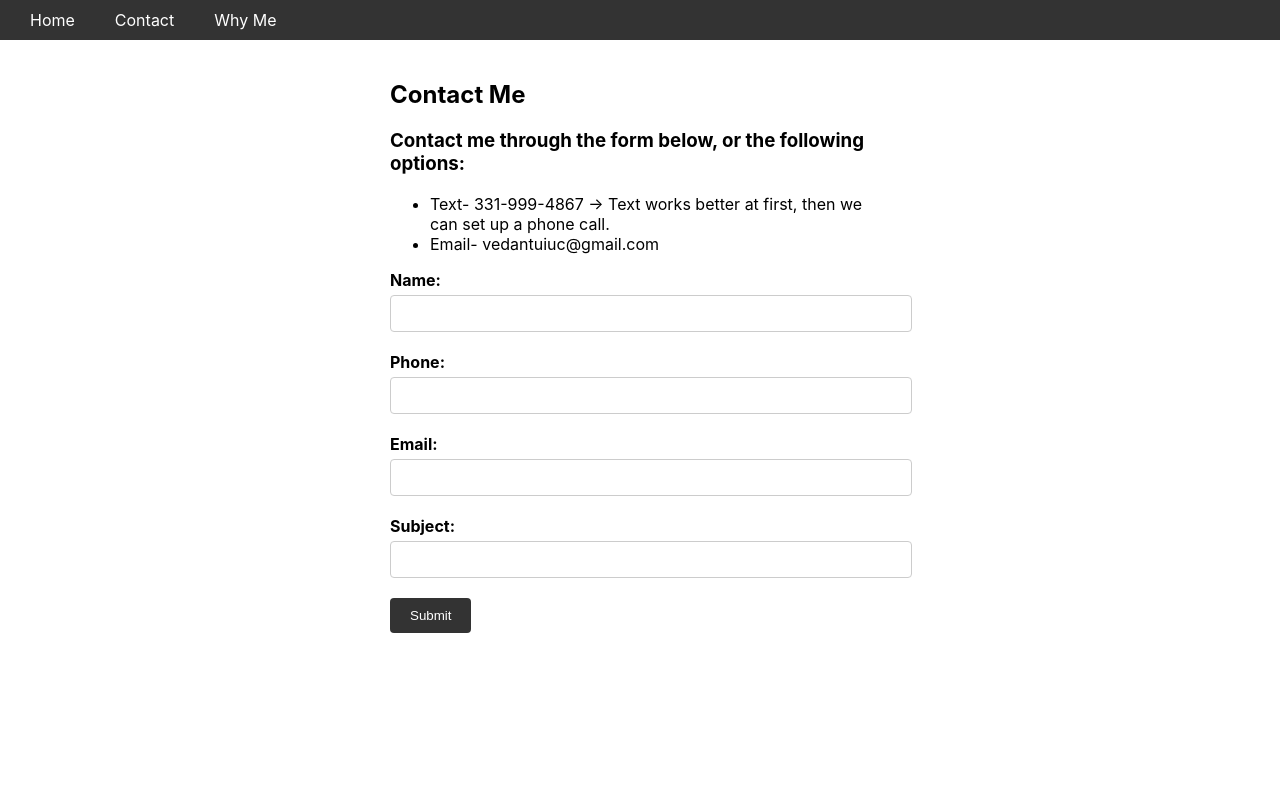
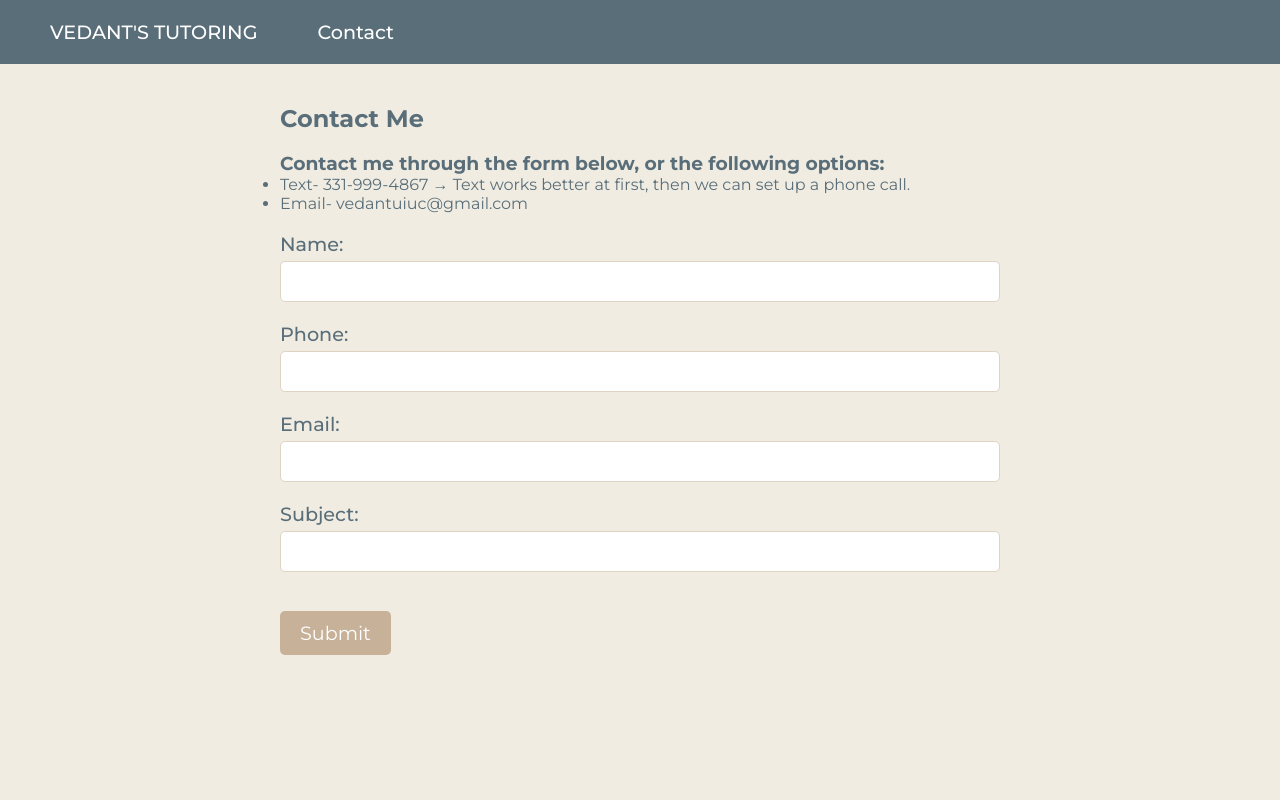
Before and after one commit to VedantCars2004/vedantstutoring, a React (Create React App) app: page /contact in a window 1280 px wide. Shown: the top 800 px of the page. Built offline with nearby package versions, Linux system fonts and the light colour scheme.

Commit message:
intermediate css deployed

```diff
--- a/src/App.css
+++ b/src/App.css
@@ -1,7 +1,55 @@
+/* App.css */
+@import url('https://fonts.googleapis.com/css2?family=Montserrat:wght@400;500;700&display=swap');
+
+* {
+  box-sizing: border-box;
+  margin: 0;
+  padding: 0;
+  font-family: 'Montserrat', sans-serif;
+}
+
+body {
+  background-color: #f0ece2;
+  color: #596e79;
+}
+
+.app {
+  display: flex;
+  flex-direction: column;
+  min-height: 100vh;
+}
+
+.app-content {
+  flex-grow: 1;
+  padding-bottom: 200px;
+}
+
 .profile-container {
-  padding: 20px;
-  max-width: 800px;
-  margin: auto;
+  padding: 40px;
+  max-width: 1200px;
+  margin: 0 auto;
+}
+
+.main-heading {
+  font-size: 3rem;
+  font-weight: 700;
+  color: #596e79;
+  margin-bottom: 1rem;
+  text-align: center;
+}
+
+.subheading {
+  font-size: 2rem;
+  font-weight: 700;
+  color: #c7b198;
+  margin-bottom: 0.5rem;
+}
+
+.description {
+  font-size: 1.2rem;
+  line-height: 1.6;
+  margin-bottom: 2rem;
+  color: #596e79;
 }
 
 .course-card-container {
@@ -11,45 +59,66 @@
 }
 
 .course-card {
-  border: 1px solid #ccc;
-  border-radius: 5px;
-  padding: 20px;
-  margin: 10px;
-  width: 400px;
+  border: 1px solid #dfd3c3;
+  border-radius: 10px;
+  padding: 30px;
+  margin: 20px;
+  width: 800px;
+  background-color: #fff;
+  box-shadow: 0 4px 8px rgba(0, 0, 0, 0.1);
   transition: all 0.3s ease;
   opacity: 0;
   transform: translateY(20px);
 }
 
-.course-card.digital-sat {
-  background-color: white;
+.card-title {
+  font-size: 1.8rem;
+  font-weight: 700;
+  color: #596e79;
+  margin-bottom: 1rem;
 }
 
-.course-card.math {
-  background-color: white;
-}
-
-.course-card.computer-science {
-  background-color: white;
+.detail-text {
+  font-size: 1.2rem;
+  line-height: 1.6;
+  color: #596e79;
+  margin-bottom: 0.5rem;
 }
 
 .button-container {
   display: flex;
   justify-content: space-between;
   width: 400px;
-  margin-top: 10px;
+  margin-top: 20px;
 }
 
-.prev-btn, .next-btn {
-  background-color: #007bff;
-  color: white;
+.nav-btn {
+  background-color: #c7b198;
+  color: #fff;
+  border: none;
+  padding: 10px 20px;
+  font-size: 1.2rem;
+  cursor: pointer;
+  border-radius: 5px;
+  transition: background-color 0.3s ease;
+}
+
+.nav-btn:hover {
+  background-color: #596e79;
+}
+
+.prev-btn,
+.next-btn {
+  background-color: #c7b198;
+  color: #fff;
   border: none;
   padding: 5px 10px;
   cursor: pointer;
 }
 
-.prev-btn:hover, .next-btn:hover {
-  background-color: #0056b3;
+.prev-btn:hover,
+.next-btn:hover {
+  background-color: #596e79;
 }
 
 .course-card {
@@ -58,24 +127,23 @@
 
 @keyframes slideIn {
   from {
-      opacity: 0;
-      transform: translateY(20px);
+    opacity: 0;
+    transform: translateY(20px);
   }
   to {
-      opacity: 1;
-      transform: translateY(0);
+    opacity: 1;
+    transform: translateY(0);
   }
 }
 
-
-/* Navbar.css */
+/* Navbar */
 .navbar {
   display: flex;
   justify-content: space-between;
   align-items: center;
-  background-color: #333;
+  background-color: #596e79;
   color: #fff;
-  padding: 10px;
+  padding: 20px;
 }
 
 .navbar-nav {
@@ -92,29 +160,33 @@
 .nav-link {
   color: #fff;
   text-decoration: none;
-  padding: 5px 10px;
+  padding: 10px 20px;
   border-radius: 5px;
   transition: background-color 0.3s ease;
+  font-size: 1.2rem;
+  font-weight: 500;
 }
 
 .nav-link:hover {
-  background-color: #555;
+  background-color: #dfd3c3;
+  color: #596e79;
 }
 
+/* Footer */
 .footer {
-  background-color: #333;
+  background-color: #596e79;
   color: #fff;
-  padding: 10px;
+  padding: 20px;
   text-align: center;
 }
 
 .footer-content {
-  max-width: 500px;
+  max-width: 800px;
   margin: 0 auto;
 }
 
 .footer h2 {
-  font-size: 24px;
+  font-size: 2rem;
   margin-bottom: 10px;
 }
 
@@ -126,50 +198,84 @@
 
 .contact-info p {
   margin: 0 10px;
+  font-size: 1.2rem;
 }
 
 .website-info {
-  font-size: 14px;
+  font-size: 1rem;
 }
 
-
-.app-content {
-  flex-grow: 1;
-  padding-bottom: 200px;
+/* Contact Page */
+.contact-page {
+  max-width: 800px;
+  margin: 0 auto;
+  padding: 40px;
 }
 
-.contact-page {
-  max-width: 500px;
-  margin: 0 auto;
-  padding: 20px;
+.section-title {
+  font-size: 1.4rem;
+  font-weight: 500;
+  color: #596e79;
+  margin-bottom: 1rem;
+}
+
+.contact-options {
+  list-style-type: none;
+  padding: 0;
+  margin-bottom: 2rem;
+}
+
+.contact-options li {
+  font-size: 1.2rem;
+  line-height: 1.6;
+  color: #596e79;
+  margin-bottom: 0.5rem;
+}
+
+.contact-form {
+  background-color: #fff;
+  padding: 30px;
+  border-radius: 10px;
+  box-shadow: 0 4px 8px rgba(0, 0, 0, 0.1);
 }
 
 .form-group {
   margin-bottom: 20px;
 }
 
-label {
+.form-group label {
+  font-size: 1.2rem;
+  font-weight: 500;
+  color: #596e79;
+  margin-bottom: 5px;
   display: block;
-  font-weight: bold;
-  margin-bottom: 5px;
 }
 
-input {
+.form-group input {
   width: 100%;
   padding: 10px;
-  border: 1px solid #ccc;
-  border-radius: 4px;
+  border: 1px solid #dfd3c3;
+  border-radius: 5px;
+  font-size: 1rem;
+  color: #596e79;
+}
+
+.form-group input:focus {
+  outline: none;
+  border-color: #c7b198;
 }
 
 button[type='submit'] {
-  background-color: #333;
+  background-color: #c7b198;
   color: #fff;
   padding: 10px 20px;
   border: none;
-  border-radius: 4px;
+  border-radius: 5px;
   cursor: pointer;
+  font-size: 1.2rem;
+  transition: background-color 0.3s ease;
 }
 
 button[type='submit']:hover {
-  background-color: #555;
+  background-color: #596e79;
 }
--- a/src/App.js
+++ b/src/App.js
@@ -2,7 +2,6 @@ import React from 'react';
 import './App.css';
 import { BrowserRouter as Router, Route, Routes } from 'react-router-dom';
 import HomePage from './HomePage';
-import WhyPage from './WhyPage';
 import ContactPage from './ContactPage';
 import Navbar from './Navbar';
 import Footer from './Footer';
@@ -16,7 +15,6 @@ const App = () => {
           <Routes>
             <Route path="/" element={<HomePage />} />
             <Route path="/contact" element={<ContactPage />} />
-            <Route path="/why" element={<WhyPage />} />
           </Routes>
         </div>
         <Footer />
--- a/src/ContactPage.js
+++ b/src/ContactPage.js
@@ -17,19 +17,21 @@ const ContactPage = () => {
     e.preventDefault();
     const { name, phone, email, subject } = formData;
     const body = `Name: ${name}%0D%0APhone: ${phone}%0D%0AEmail: ${email}%0D%0ASubject: ${subject}`;
-    const mailtoLink = `mailto:vedantuiuc@gmail.com?subject=New Contact Form Submission&body=${body}`;
+    const mailtoLink = `mailto:vedantuiuc@gmail.com?subject=Reaching out regarding tutoring...&body=${body}`;
     window.open(mailtoLink);
-    setFormData({ name: '', phone: '', email: '', subject: '' }); // Reset form fields
+    setFormData({ name: '', phone: '', email: '', subject: ''});
   };
 
   return (
     <div className="contact-page">
       <h2>Contact Me</h2>
+      <br></br>
       <h3>Contact me through the form below, or the following options:</h3>
       <ul>
         <li>Text- 331-999-4867 → Text works better at first, then we can set up a phone call.</li>
         <li>Email- vedantuiuc@gmail.com</li>
       </ul>
+      <br></br>
       <form onSubmit={handleSubmit}>
         <div className="form-group">
           <label htmlFor="name">Name:</label>
@@ -75,6 +77,7 @@ const ContactPage = () => {
             required
           />
         </div>
+        <br></br>
         <button type="submit">Submit</button>
       </form>
     </div>
--- a/src/Navbar.js
+++ b/src/Navbar.js
@@ -7,9 +7,9 @@ const Navbar = () => {
   return (
     <nav className="navbar">
       <ul className="navbar-nav">
-        <li className="nav-item">
+      <li className="nav-item">
           <Link to="/" className="nav-link">
-            Home
+            VEDANT'S TUTORING
           </Link>
         </li>
         <li className="nav-item">
@@ -17,11 +17,7 @@ const Navbar = () => {
             Contact
           </Link>
         </li>
-        <li className="nav-item">
-          <Link to="/why" className="nav-link">
-            Why Me
-          </Link>
-        </li>
+
       </ul>
     </nav>
   );
--- a/src/WhyPage.js
+++ /dev/null
@@ -1,63 +0,0 @@
-import React, { useState, useEffect, useRef } from 'react';
-
-import './App.css';
-
-const WhyPage = () => {
-  useEffect(() => {
-    document.title = 'Why Vedant?';
-  }, []);
-
-  const features = [
-    {
-      title: 'Attention',
-      content: 'At tutoring companies, tutors are grouped with 4-5 students, and every student gets about 10-15 minutes of true attention. Breaks/ game time take away another 15 minutes. So realistically, you\'re paying 4x than what you\'re getting out of it.',
-    },
-    {
-      title: 'Content',
-      content: 'They have a set curriculum that all their students follow. However, this is inefficient as this doesn\'t lead to much growth- which is exactly what we want. I gauge skill level and provide new sets of questions to master so that the student is constantly growing.',
-    },
-    {
-      title: 'Cost',
-      content: 'Big tutoring companies charge $30-35 starting price for group tutoring (4-5) and that number jumps up to $75 when asked for a one to one session. So, I\'ve brought to you that one to one session that you\'re looking for, for less than a third of the cost.',
-    },
-  ];
-
-  const [currentFeatureIndex, setCurrentFeatureIndex] = useState(0);
-  const cardRef = useRef(null);
-
-  const nextFeature = () => {
-    setCurrentFeatureIndex((prevIndex) => (prevIndex + 1) % features.length);
-  };
-
-  const prevFeature = () => {
-    setCurrentFeatureIndex((prevIndex) => (prevIndex - 1 + features.length) % features.length);
-  };
-
-  useEffect(() => {
-    if (cardRef.current) {
-      cardRef.current.style.height = `${cardRef.current.scrollHeight}px`;
-    }
-  }, [currentFeatureIndex]);
-
-  return (
-    <div className="profile-container">
-      <h2>Why Choose This</h2>
-      <div className="course-card-container" ref={cardRef}>
-        <div className={`course-card feature-card-${currentFeatureIndex}`}>
-          <h3>{features[currentFeatureIndex].title}</h3>
-          <p>{features[currentFeatureIndex].content}</p>
-        </div>
-        <div className="button-container">
-          <button className="prev-btn" onClick={prevFeature}>
-            &#8592;
-          </button>
-          <button className="next-btn" onClick={nextFeature}>
-            &#8594;
-          </button>
-        </div>
-      </div>
-    </div>
-  );
-};
-
-export default WhyPage;
```
Also changed, not shown: src/HomePage.js (+71 -20 lines).
